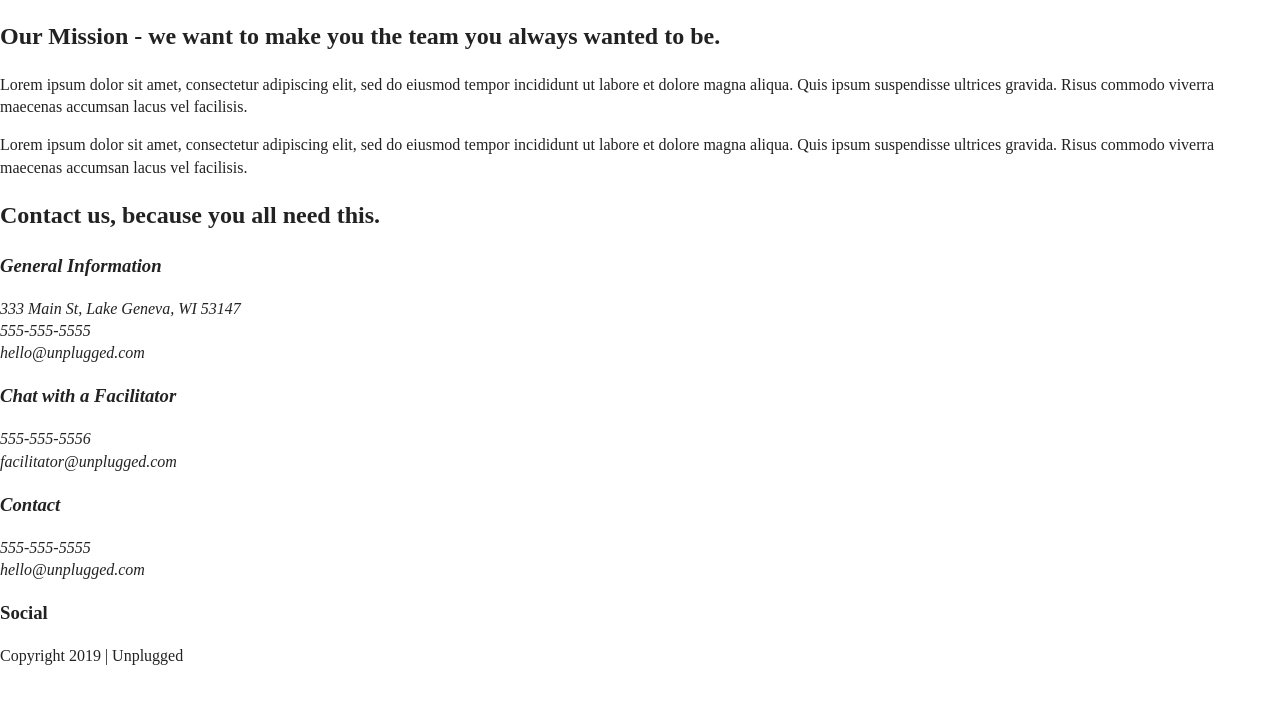
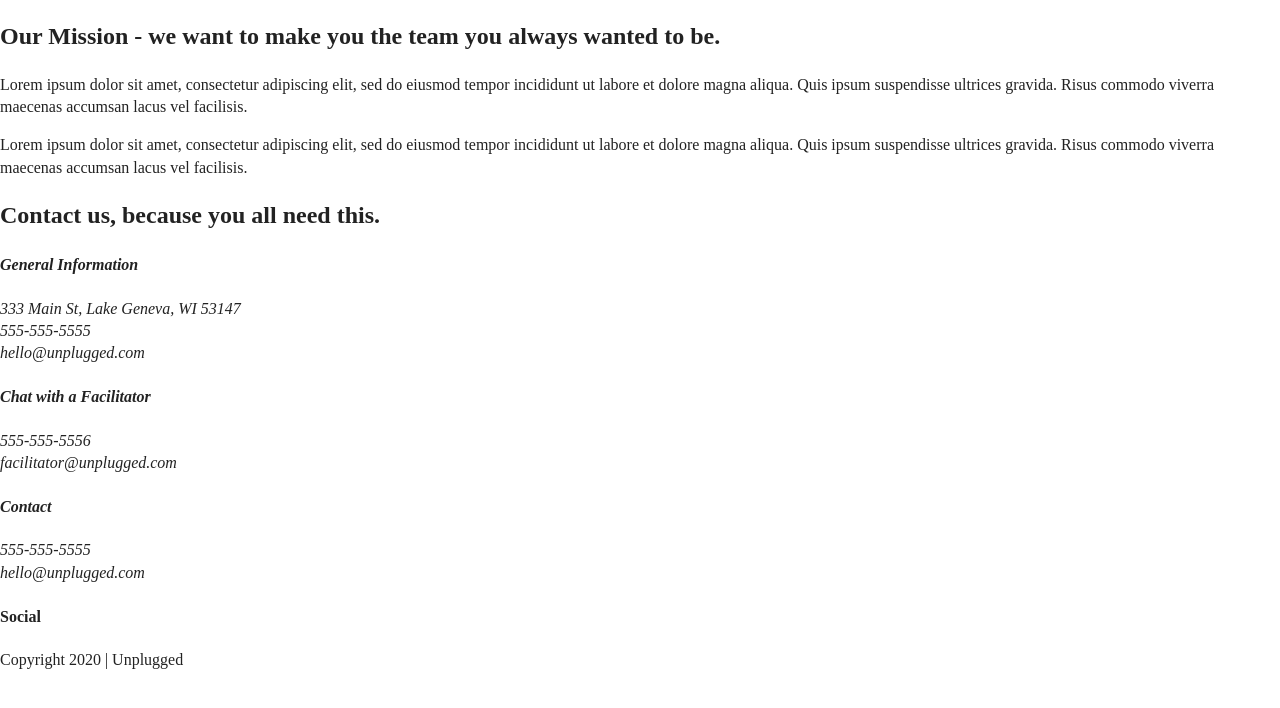
Before and after one commit to v-beasley/unplugged, a website: page about/index.html in a window 1280 px wide. Shown: the part 84-792 px from the top of the page. Drawn offline with Linux system fonts and the light colour scheme.

Commit message:
updated headings, comments, and nav

```diff
--- a/about/index.html
+++ b/about/index.html
@@ -32,18 +32,19 @@
       <nav>
         <ul>
           <li><a href="../faq/index.html" target="_blank">FAQ</a></li>
-          <li><a href="index.html" target="_blank">About</a></li>
+          <li><a href="index.html">About</a></li>
       </ul>
     </nav>
   </header>
 
   <main>
+
     <section class="mission">
       <div class="content-wrapper">
+        <h2>
+          Our Mission - we want to make you the team you always wanted to be.
+        </h2>
         <div class="mission-content">
-          <h2>
-            Our Mission - we want to make you the team you always wanted to be.
-          </h2>
           <p>
             Lorem ipsum dolor sit amet, consectetur adipiscing elit, sed do eiusmod
             tempor incididunt ut labore et dolore magna aliqua. Quis ipsum suspendisse
@@ -67,59 +68,59 @@
         <h2>
           Contact us, because you all need this.
         </h2>
-        <address>
-          <div class="contact-info">
-            <h3>
+        <address class="contact-content">
+          <div>
+            <h4>
               General Information
-            </h3>
+            </h4>
             <p>
               333 Main St, Lake Geneva, WI 53147 <br>
               555-555-5555 <br>
               hello@unplugged.com
             </p>
           </div>
-          <div class="chat-info">
-            <h3>
+          <div>
+            <h4>
               Chat with a Facilitator
-            </h3>
+            </h4>
             <p>
               555-555-5556 <br>
               facilitator@unplugged.com
             </p>
           </div>
         </address>
-      </div>
+      </div> <!-- contact-content div ends -->
     </section>
-  </main>
+  </main> <!-- main wrapper-->
 
   <footer>
     <div class="content-wrapper">
       <div class="footer-content">
         <address class="contact">
-          <h3>
+          <h4>
             Contact
-          </h3>
+          </h4>
           <p>
             555-555-5555 <br>
             hello@unplugged.com
           </p>
         </address>
         <div class="social">
-          <h3>
+          <h4>
             Social
-          </h3>
+          </h4>
           <div class="social-icons">
             <p><a href="http://www.facebook.com/yoursite" target="_blank"></a></p>
             <p><a href="http://www.twitter.com/yoursite" target="_blank"></a></p>
             <p><a href="http://www.instagram.com/yoursite" target="_blank"></a></p>
           </div>
         </div>
-      </div>
+      </div> <!-- footer content ends -->
     </div>
-
+    <!--footer content-wrapper ends-->
     <div class="copyright">
       <p>
-        Copyright 2019  |  Unplugged
+        Copyright 2020  |  Unplugged
       </p>
     </div>
   </footer>
```
